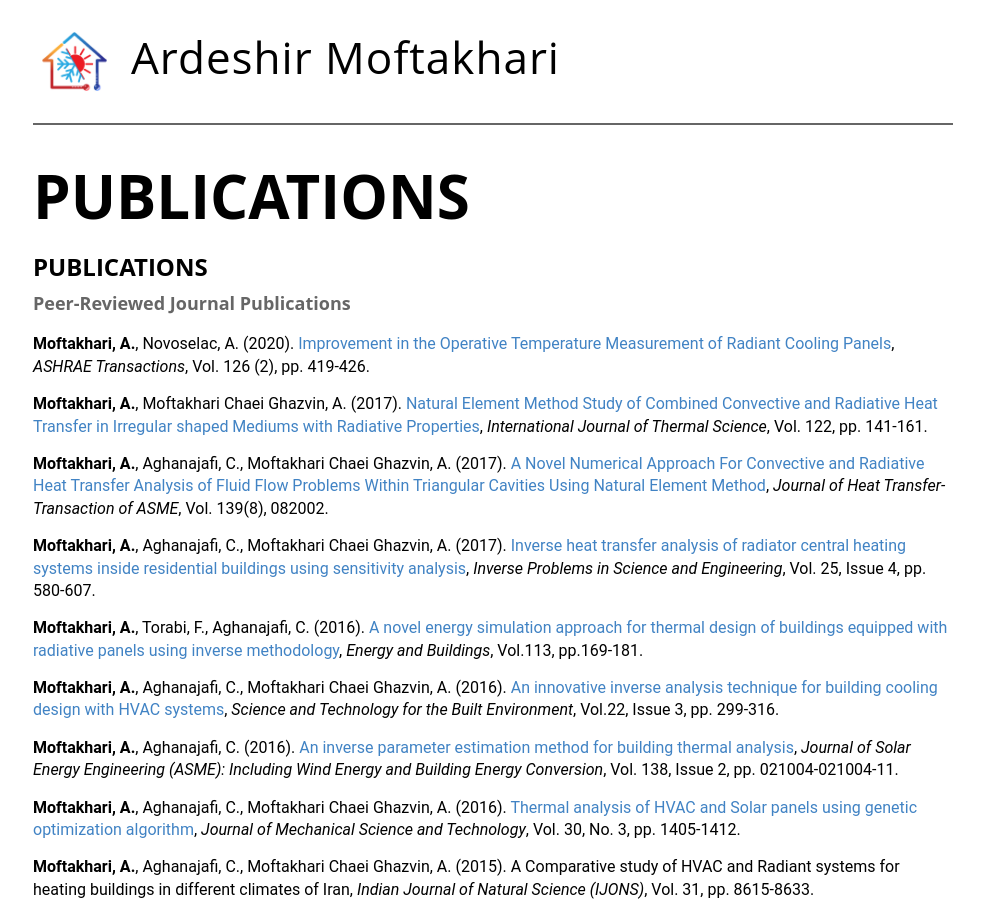
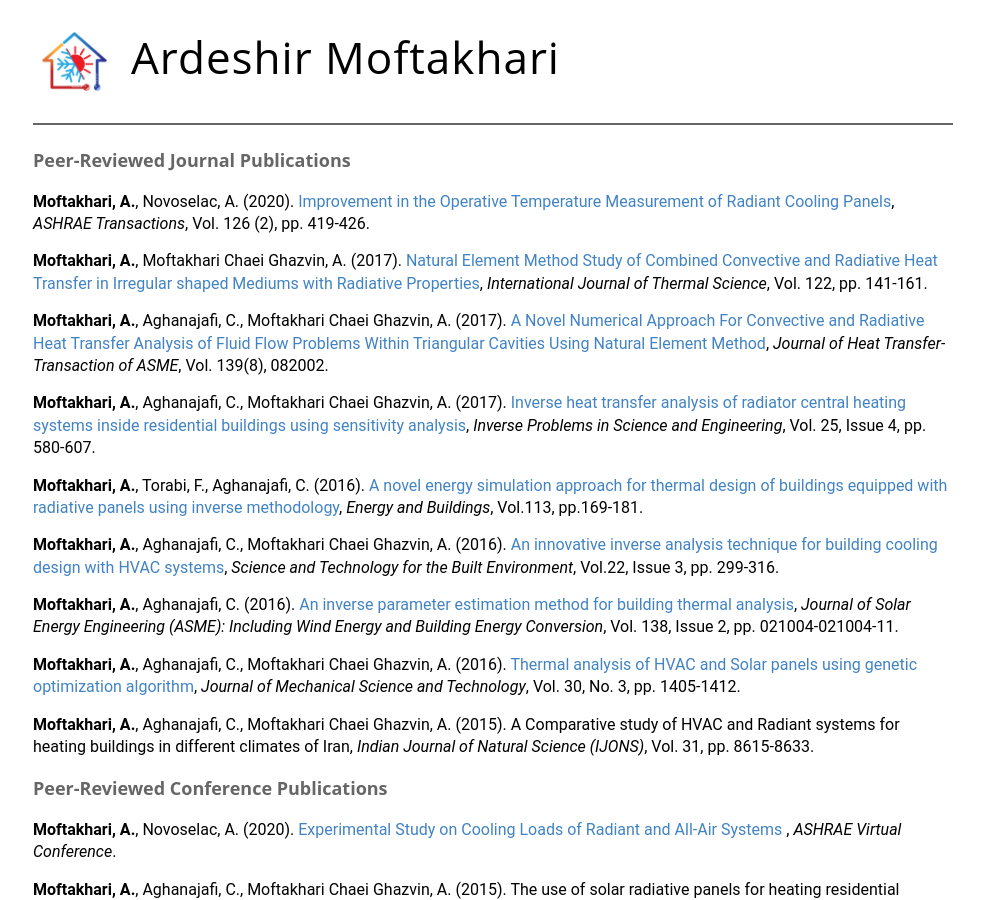
Before and after one commit to amoftakhari/amoftakhari.github.io, a Jekyll site: the page built from pub.md, in a window 1280 px wide and 900 px high. Shown: the whole window, without its empty margins (147-1131 px from the left). Built offline with Jekyll 4.4.1, drawn with Linux system fonts in a browser that asks for light colours; our own code applies the rules of GitHub Pages for plain Markdown files.

Commit message:
Update pub.md

```diff
--- a/pub.md
+++ b/pub.md
@@ -1,5 +1,3 @@
-## PUBLICATIONS
-
 #### Peer-Reviewed Journal Publications
 **Moftakhari, A.**, Novoselac, A. (2020).
 [Improvement in the Operative Temperature Measurement of Radiant Cooling Panels](https://www.proquest.com/docview/2489355622?pq-origsite=gscholar&fromopenview=true),
```
